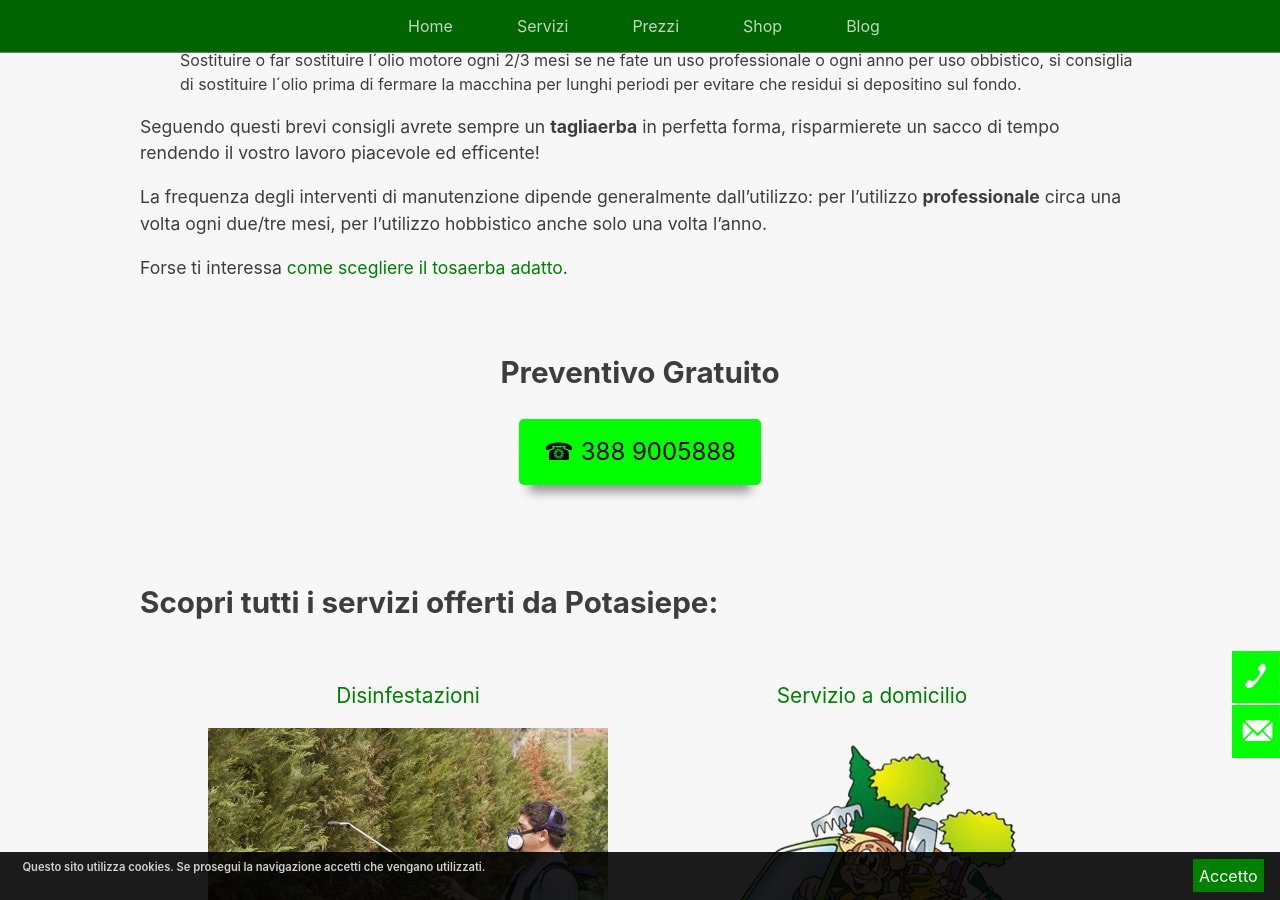
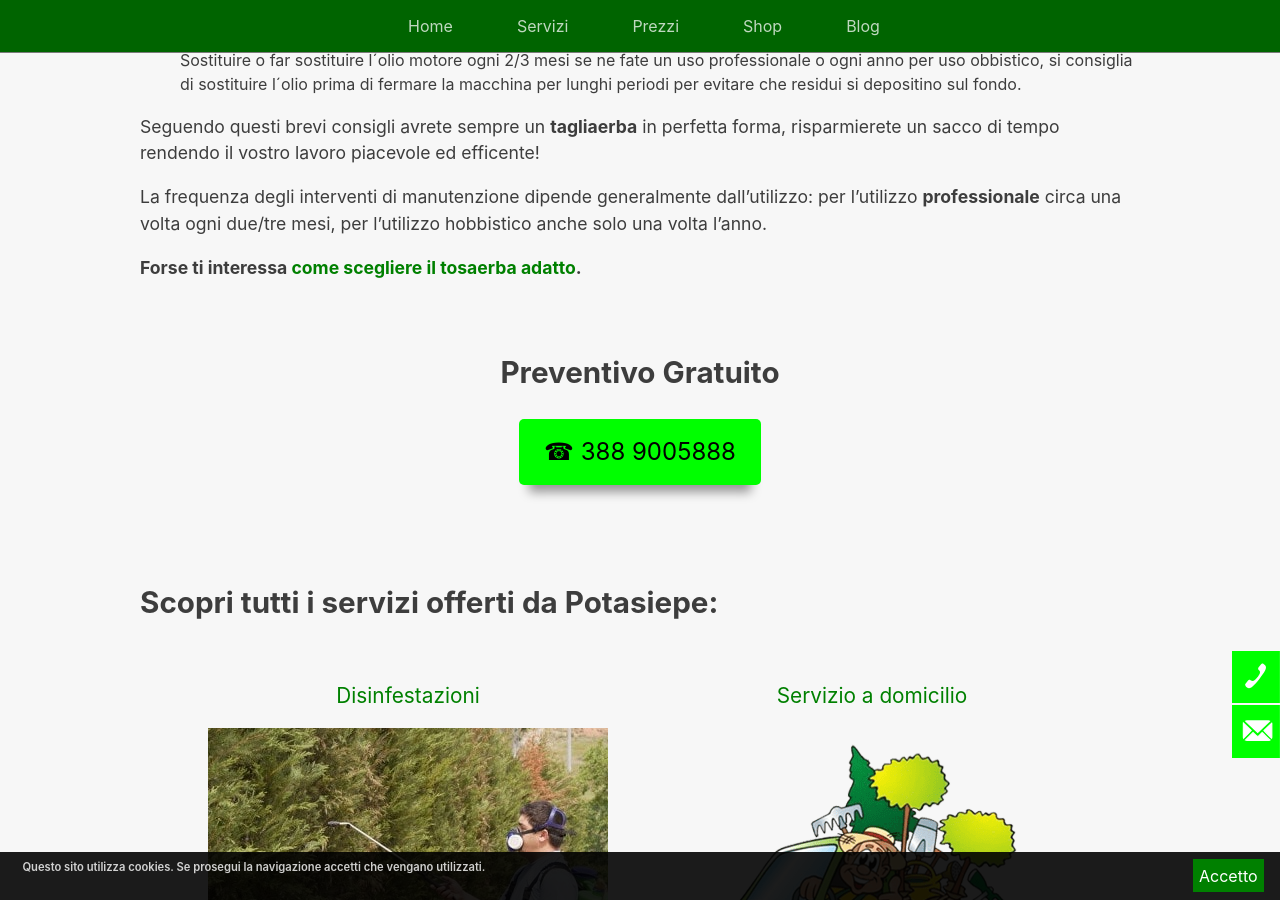
Before and after one commit to enricocaputo/potasiepe, a Jekyll site: the page built from my_collections/_servizi_giardinaggio/riparazione-tosaerba-udine.md, in a window 1280 px wide and 900 px high, scrolled down 1010 px. Built offline with Jekyll 4.4.1, drawn with Linux system fonts in a browser that asks for light colours.

Commit message:
dettagli

```diff
--- a/my_collections/_servizi_giardinaggio/riparazione-tosaerba-udine.md
+++ b/my_collections/_servizi_giardinaggio/riparazione-tosaerba-udine.md
@@ -31,7 +31,7 @@ Seguendo questi brevi consigli avrete sempre un **tagliaerba** in perfetta forma
 
 La frequenza degli interventi di manutenzione dipende generalmente dall’utilizzo: per l’utilizzo **professionale** circa una volta ogni due/tre mesi, per l’utilizzo hobbistico anche solo una volta l’anno.
 
-Forse ti interessa [come scegliere il tosaerba adatto](/consigli-di-giardinaggio/tagliaerba-quale-scegliere "tagliaerba: quale scegliere").
+**Forse ti interessa [come scegliere il tosaerba adatto](/consigli-di-giardinaggio/tagliaerba-quale-scegliere "tagliaerba: quale scegliere").**
 
 <br/>
 <div class="text-center">
```
